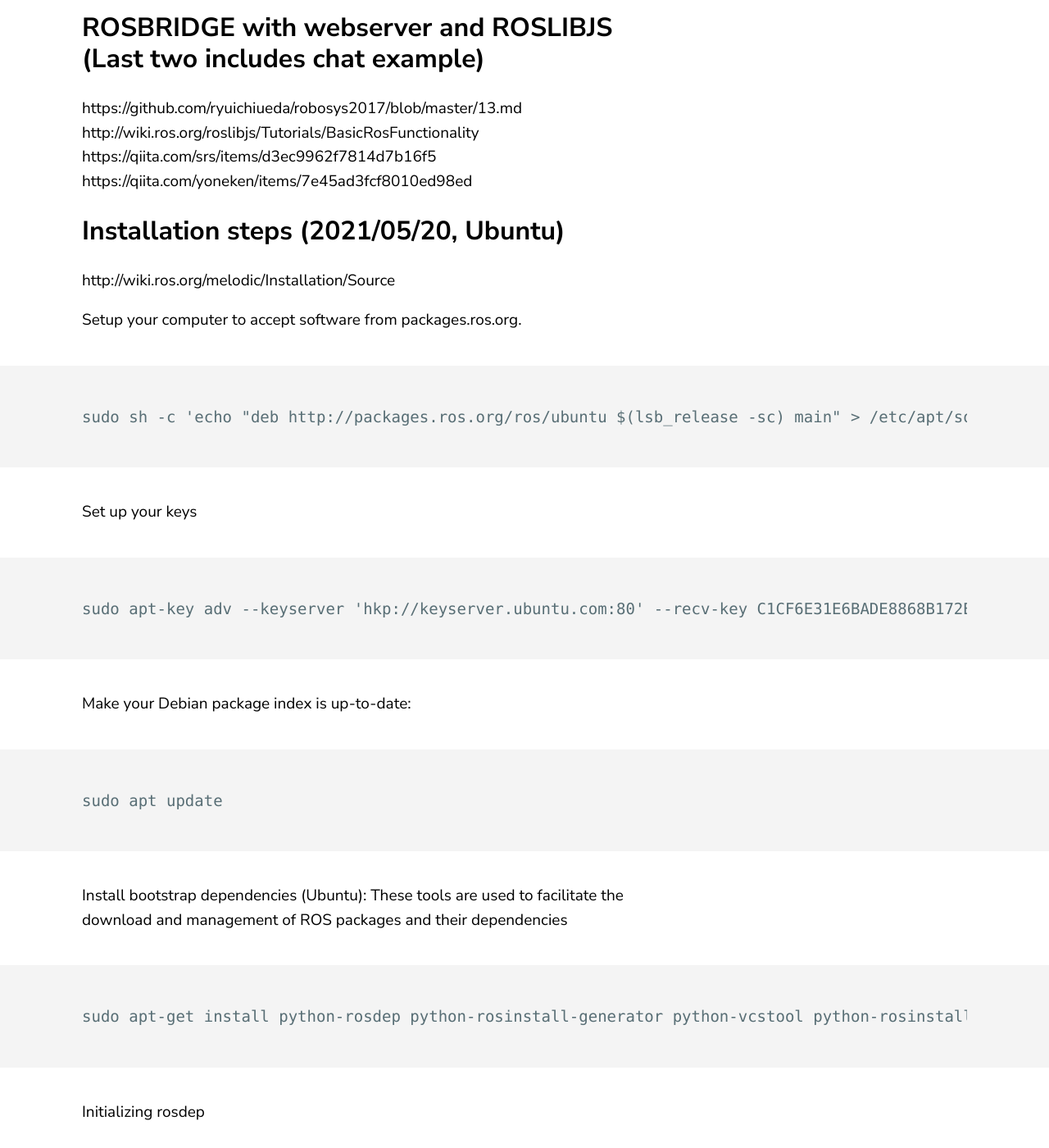
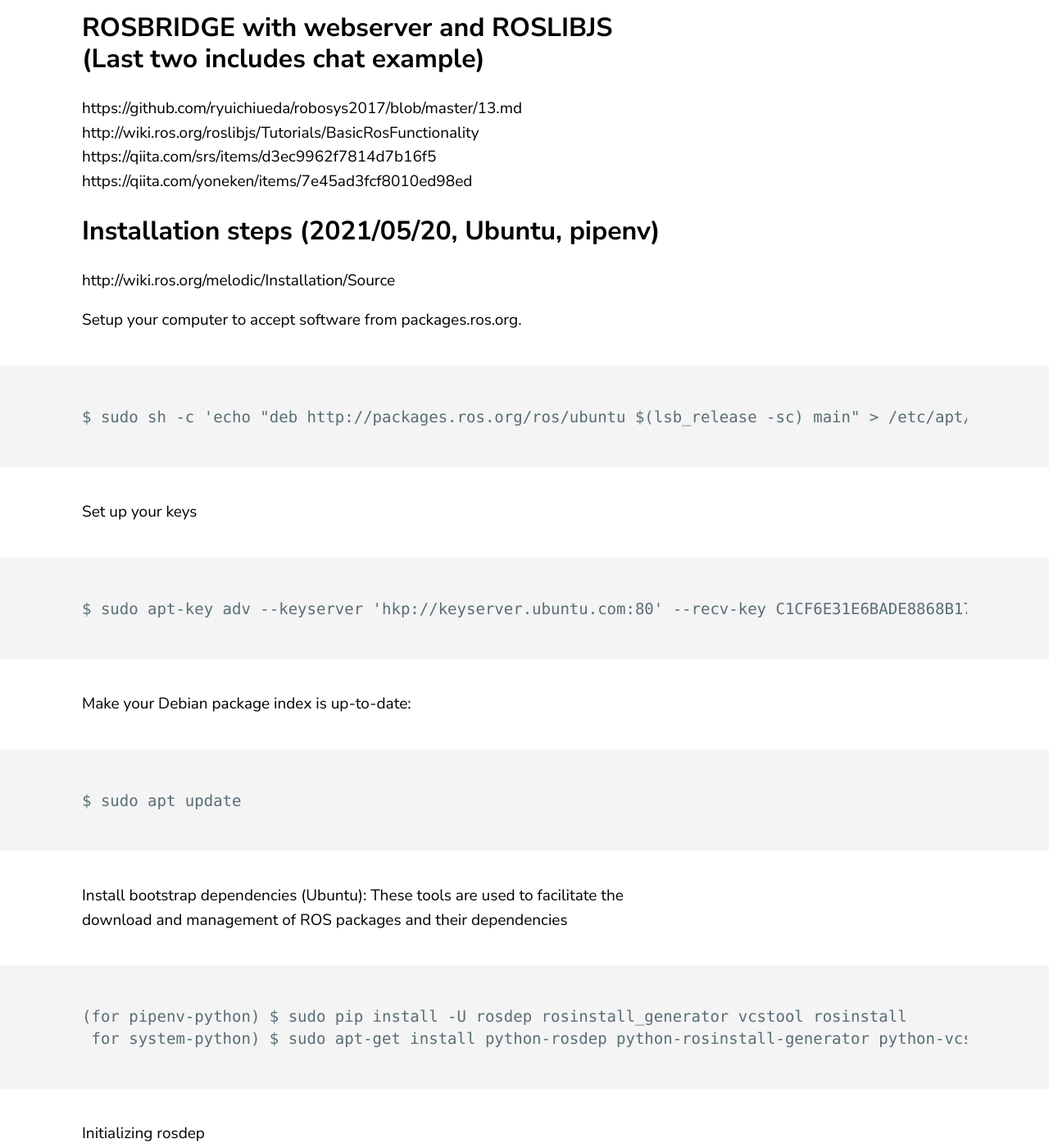
Before and after one commit to jluis9796/jluis9796.github.io, a Jekyll site: the page built from _posts/2020-05-31-manuals.markdown, in a window 1280 px wide and 1400 px high, scrolled down 13508 px. Shown: the whole window at 82% size. Built offline with Jekyll 4.4.1, drawn with Linux system fonts in a browser that asks for light colours; some of the changed text lies outside the part shown.

Commit message:
Update 2020-05-31-manuals.markdown

````diff
--- a/_posts/2020-05-31-manuals.markdown
+++ b/_posts/2020-05-31-manuals.markdown
@@ -290,24 +290,25 @@ http://wiki.ros.org/roslibjs/Tutorials/BasicRosFunctionality
 https://qiita.com/srs/items/d3ec9962f7814d7b16f5
 https://qiita.com/yoneken/items/7e45ad3fcf8010ed98ed
 
-## Installation steps (2021/05/20, Ubuntu)
+## Installation steps (2021/05/20, Ubuntu, pipenv)
 http://wiki.ros.org/melodic/Installation/Source
 
 Setup your computer to accept software from packages.ros.org.
 ```
-sudo sh -c 'echo "deb http://packages.ros.org/ros/ubuntu $(lsb_release -sc) main" > /etc/apt/sources.list.d/ros-latest.list'
+$ sudo sh -c 'echo "deb http://packages.ros.org/ros/ubuntu $(lsb_release -sc) main" > /etc/apt/sources.list.d/ros-latest.list'
 ```
 Set up your keys
 ```
-sudo apt-key adv --keyserver 'hkp://keyserver.ubuntu.com:80' --recv-key C1CF6E31E6BADE8868B172B4F42ED6FBAB17C654
+$ sudo apt-key adv --keyserver 'hkp://keyserver.ubuntu.com:80' --recv-key C1CF6E31E6BADE8868B172B4F42ED6FBAB17C654
 ```
 Make your Debian package index is up-to-date:
 ```
-sudo apt update
+$ sudo apt update
 ```
 Install bootstrap dependencies (Ubuntu): These tools are used to facilitate the download and management of ROS packages and their dependencies
 ```
-sudo apt-get install python-rosdep python-rosinstall-generator python-vcstool python-rosinstall build-essential
+(for pipenv-python) $ sudo pip install -U rosdep rosinstall_generator vcstool rosinstall
+ for system-python) $ sudo apt-get install python-rosdep python-rosinstall-generator python-vcstool python-rosinstall build-essential
 ```
 Initializing rosdep
 ```
@@ -322,13 +323,14 @@ $ mkdir src
 ```
 Next we will want to fetch the core packages so we can build them.
 ```
-rosinstall_generator desktop_full --rosdistro melodic --deps --tar > melodic-desktop-full.rosinstall
-vcs import src < melodic-ros_comm.rosinstall
+$ rosinstall_generator desktop_full --rosdistro melodic --deps --tar > melodic-desktop-full.rosinstall
+$ vcs import src < melodic-ros_comm.rosinstall
 ```
 Before you can build your catkin workspace you need to make sure that you have all the required dependencies. We use the rosdep tool for this:
 ```
-rosdep install --from-paths src --ignore-src --rosdistro melodic -y
+$ rosdep install --from-paths src --ignore-src --rosdistro melodic -y
 ```
+
 
 ## Installation steps
 Create root folder and source folder
````
